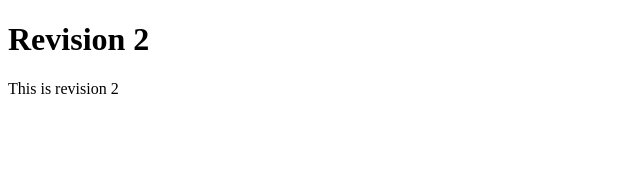
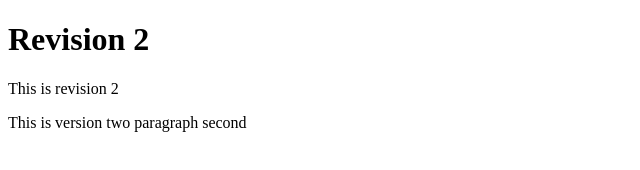
Before and after one commit to yudideshpandegit/git-practice, a plain HTML site: page index.html in a window 1280 px wide. Shown: the whole page, without its empty margins (0-640 px from the left). Drawn offline with Linux system fonts and the light colour scheme.

Commit message:
Update index.html

```diff
--- a/index.html
+++ b/index.html
@@ -8,5 +8,6 @@
 <body>
     <h1>Revision 2</h1>
     <p>This is revision 2</p>
+    <p>This  is  version two paragraph second<p>
 </body>
 </html>
```
